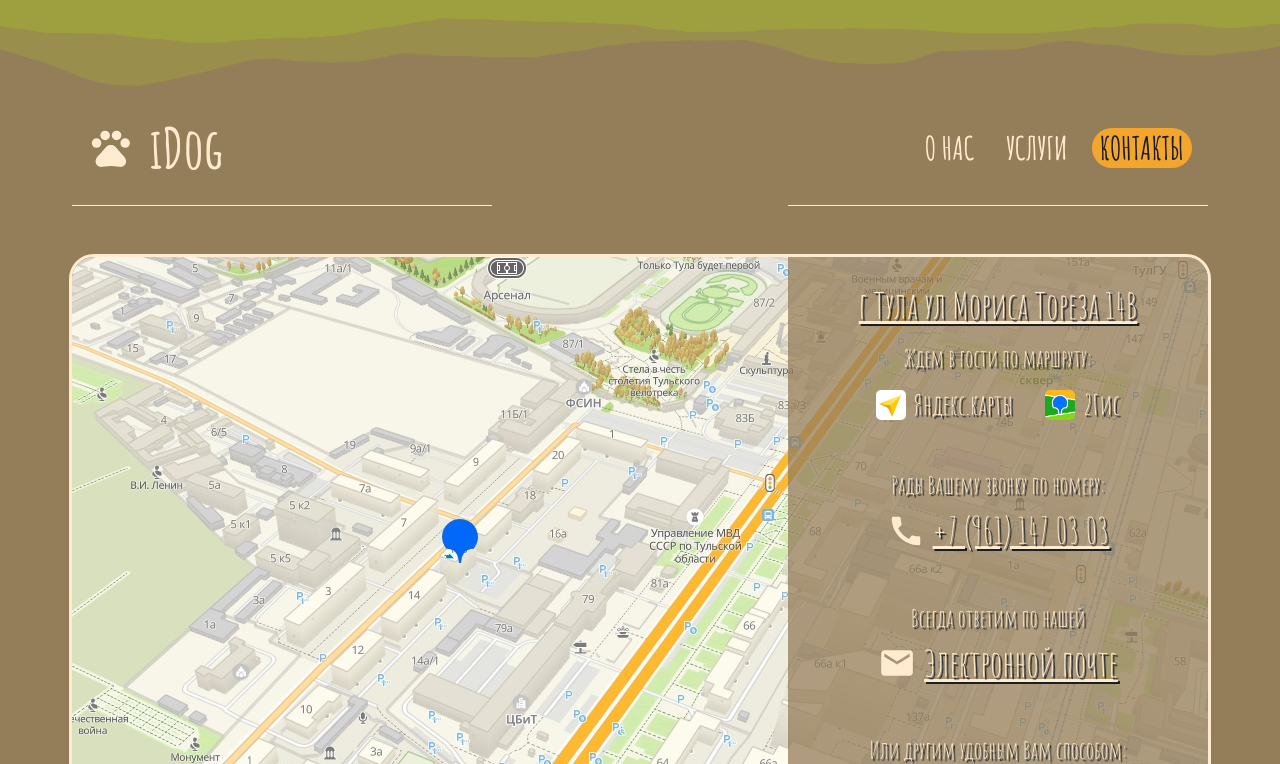
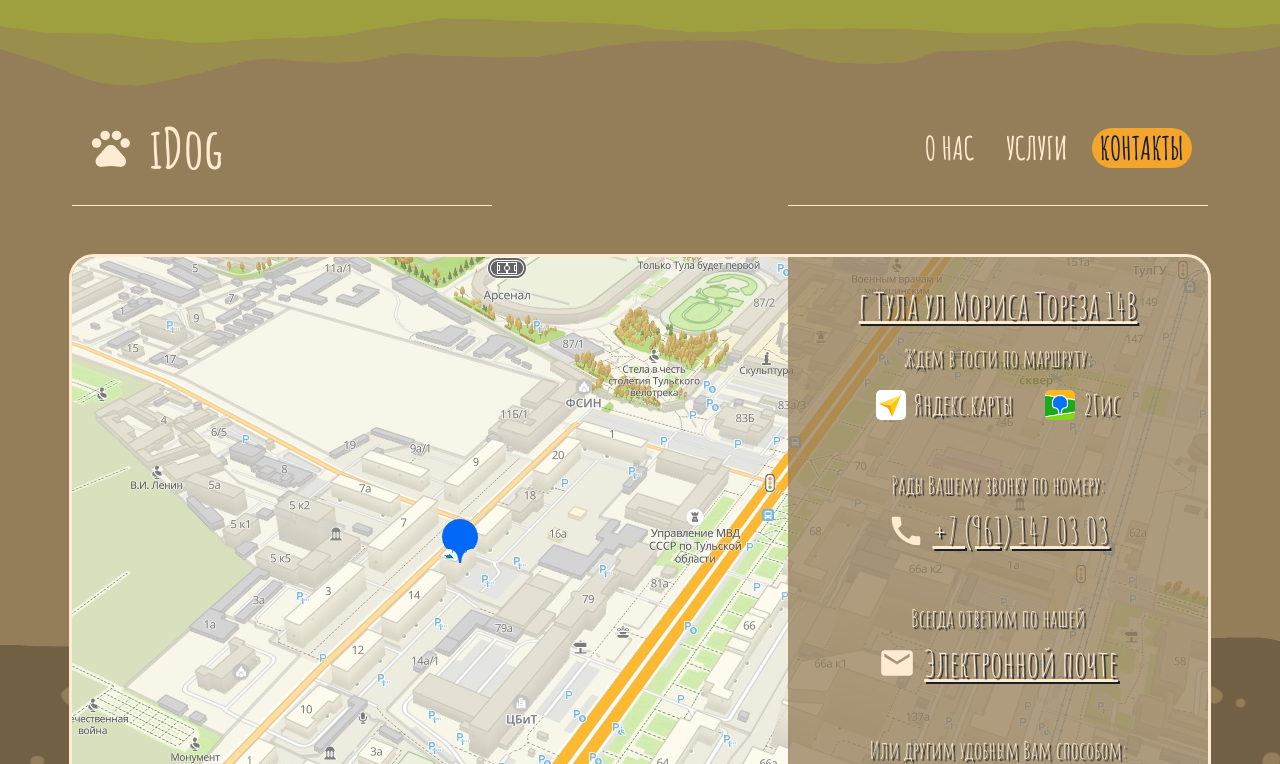
Before and after one commit to RojkovYury/idog, a Next.js app: page / in a window 1280 px wide. Shown: the part 3476-4240 px from the top of the page. Built offline with nearby package versions, Linux system fonts and the light colour scheme.

Commit message:
und restore

```diff
--- a/src/app/page.tsx
+++ b/src/app/page.tsx
@@ -15,6 +15,7 @@ import ServicesParallax from "./components/services-main/servicesParallax";
 import ServicesMain from "./components/services-main";
 import Ground from "./components/services-main/ground";
 import ContactsMain from "./components/contacts-main";
+import Underground from "./components/contacts-main/underground";
 
 
 const amatic_SC = Amatic_SC({ subsets: ['cyrillic'], weight: ['400', '700'] })
@@ -62,13 +63,9 @@ export default function Home() {
           <Head TextColor={clr.light} HoverColor={clr.secondary} TextColorOnHover={clr.dark} selected='contacts' />
           <ContactsMain />
         </Container>
-
+        <Underground />
       </Box>
 
     </ThemeProvider>
   )
 }
-
-/*
- <Underground />
-*/
```
